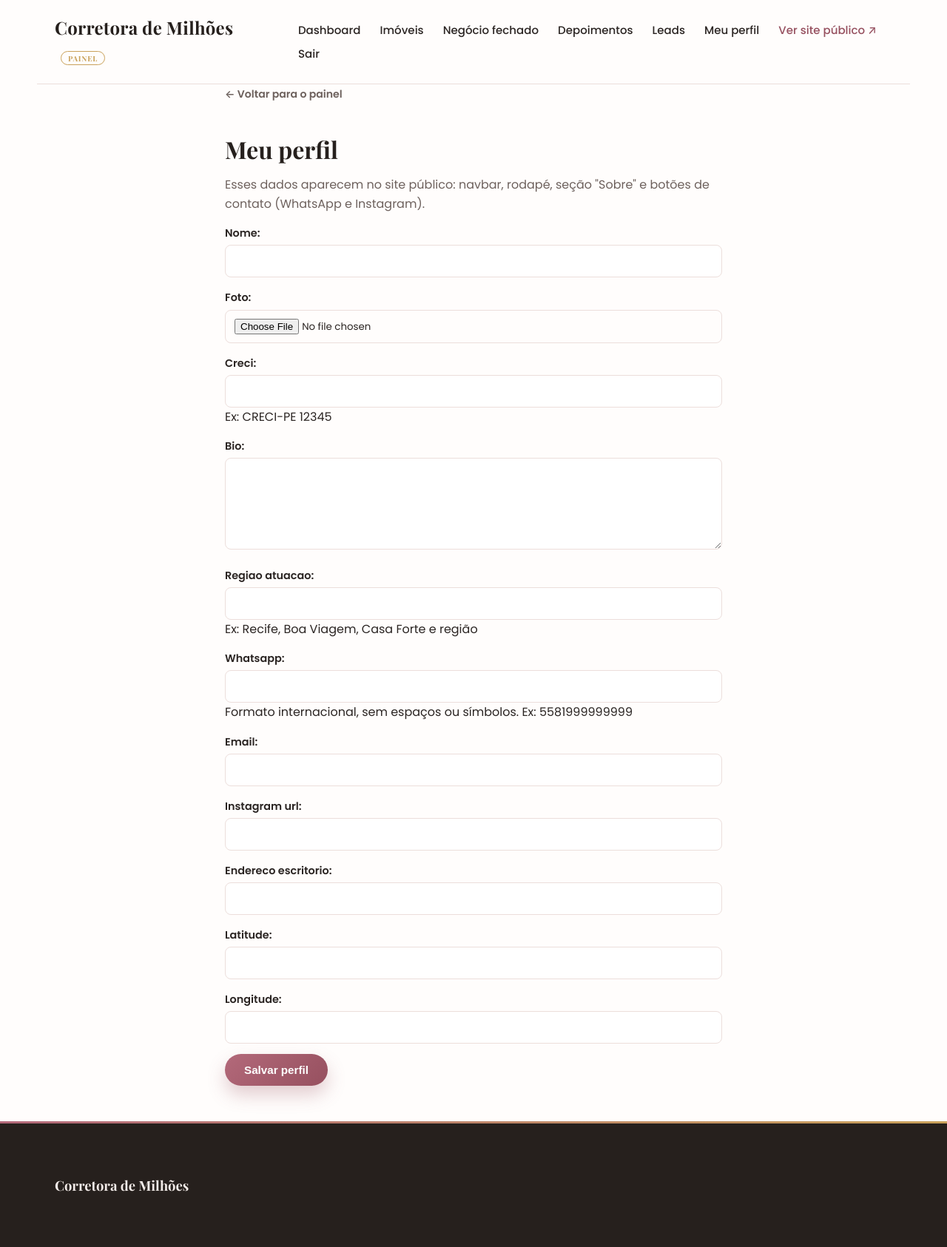
After one commit to HevertonMonteiro/corretora-de-milhoes, a Django app: page /painel/perfil/ in a window 1280 px wide. The commit adds this page. Shown: the whole page at 74% size. Run offline with Django 5.2, Linux system fonts and the light colour scheme; the visitor is signed in with stand-in values (Sample User, id 1); data that the repository does not hold is empty.

Commit message:
Corrige logout (405 em GET no Django 5) e adiciona tela de perfil no painel
- O botão "Sair" era um link GET; o LogoutView do Django 5 só aceita
  POST, então clicar nele dava 405 (tela em branco sem estilo). Vira
  um form POST estilizado como link, e o destino passa a ser a tela
  de login em vez da home pública.
- Remove a opção de Facebook de todo o site (link fake de placeholder).
- Nova tela "Meu perfil" no painel (/painel/perfil/) para editar nome,
  foto, CRECI, bio, WhatsApp, Instagram e localização sem precisar do
  /admin/ — funciona tanto para editar quanto para cadastrar o primeiro
  perfil (banco novo em produção).

Co-Authored-By: Claude Sonnet 5 <noreply@anthropic.com>

```diff
--- a/painel/forms.py
+++ b/painel/forms.py
@@ -2,6 +2,7 @@ from django import forms
 from django.forms import inlineformset_factory
 
 from imoveis.models import Imovel, ImovelFoto, Realizacao
+from perfil.models import PerfilCorretora
 
 
 MAX_FOTOS_POR_IMOVEL = 9
@@ -42,3 +43,16 @@ class RealizacaoForm(forms.ModelForm):
         widgets = {
             "texto": forms.Textarea(attrs={"rows": 4}),
         }
+
+
+class PerfilForm(forms.ModelForm):
+    class Meta:
+        model = PerfilCorretora
+        # facebook_url fica de fora — a corretora não usa Facebook no site.
+        exclude = ["facebook_url", "atualizado_em"]
+        widgets = {
+            "bio": forms.Textarea(attrs={"rows": 5}),
+        }
+        help_texts = {
+            "whatsapp": "Formato internacional, sem espaços ou símbolos. Ex: 5581999999999",
+        }
--- a/painel/urls.py
+++ b/painel/urls.py
@@ -16,4 +16,5 @@ urlpatterns = [
     path("realizacoes/nova/", views.realizacao_create, name="realizacao_create"),
     path("depoimentos/", views.depoimentos_moderar, name="depoimentos_moderar"),
     path("leads/", views.leads_list, name="leads_list"),
+    path("perfil/", views.perfil_editar, name="perfil_editar"),
 ]
--- a/painel/views.py
+++ b/painel/views.py
@@ -7,8 +7,9 @@ from django.urls import reverse, reverse_lazy
 from imoveis.models import Imovel, Realizacao
 from depoimentos.models import Depoimento
 from leads.models import Lead
+from perfil.models import PerfilCorretora
 
-from .forms import ImovelForm, ImovelFotoFormSet, RealizacaoForm
+from .forms import ImovelForm, ImovelFotoFormSet, RealizacaoForm, PerfilForm
 
 
 class PainelLoginView(LoginView):
@@ -16,7 +17,7 @@ class PainelLoginView(LoginView):
 
 
 class PainelLogoutView(LogoutView):
-    next_page = "home"
+    next_page = "painel:login"
 
 
 @login_required
@@ -134,3 +135,21 @@ def leads_list(request):
 
     leads = Lead.objects.all()
     return render(request, "painel/leads_list.html", {"leads": leads})
+
+
+@login_required
+def perfil_editar(request):
+    """Perfil é um singleton: sempre edita o único registro existente, ou
+    cria o primeiro se ainda não houver nenhum (ex: banco novo em produção)."""
+    perfil = PerfilCorretora.objects.first()
+
+    if request.method == "POST":
+        form = PerfilForm(request.POST, request.FILES, instance=perfil)
+        if form.is_valid():
+            form.save()
+            messages.success(request, "Perfil atualizado com sucesso.")
+            return redirect(reverse("painel:perfil_editar"))
+    else:
+        form = PerfilForm(instance=perfil)
+
+    return render(request, "painel/perfil_form.html", {"form": form, "perfil_existe": perfil is not None})
--- a/static/css/style.css
+++ b/static/css/style.css
@@ -94,7 +94,8 @@ a { color: inherit; text-decoration: none; }
   align-items: center;
   flex-wrap: wrap;
 }
-.navbar nav a {
+.navbar nav a,
+.navbar nav .navbar-botao-sair {
   margin-left: 26px;
   font-weight: 500;
   font-size: 0.94rem;
@@ -102,8 +103,13 @@ a { color: inherit; text-decoration: none; }
   position: relative;
   padding: 4px 0;
   transition: color var(--transicao);
+  background: none;
+  border: none;
+  cursor: pointer;
+  font-family: inherit;
 }
-.navbar nav a::after {
+.navbar nav a::after,
+.navbar nav .navbar-botao-sair::after {
   content: "";
   position: absolute;
   left: 0; right: 100%;
@@ -112,8 +118,11 @@ a { color: inherit; text-decoration: none; }
   background: var(--cor-rose);
   transition: right var(--transicao);
 }
-.navbar nav a:hover { color: var(--cor-rose-escuro); }
-.navbar nav a:hover::after { right: 0; }
+.navbar nav a:hover,
+.navbar nav .navbar-botao-sair:hover { color: var(--cor-rose-escuro); }
+.navbar nav a:hover::after,
+.navbar nav .navbar-botao-sair:hover::after { right: 0; }
+.navbar-logout-form { display: contents; }
 
 .navbar-tag {
   font-size: 0.62rem;
@@ -436,7 +445,6 @@ form input:focus, form select:focus, form textarea:focus { outline: none; border
 .social-float a:hover { transform: scale(1.06); }
 .social-float a svg { width: 22px; height: 22px; flex-shrink: 0; }
 .social-float .whatsapp-float { background: #25d366; }
-.social-float .facebook-float { background: #1877f2; }
 .social-float .instagram-float {
   background: linear-gradient(45deg, #f09433, #e6683c, #dc2743, #cc2366, #bc1888);
 }
--- a/templates/base.html
+++ b/templates/base.html
@@ -28,8 +28,12 @@
       <a href="{% url 'painel:realizacao_create' %}">Negócio fechado</a>
       <a href="{% url 'painel:depoimentos_moderar' %}">Depoimentos</a>
       <a href="{% url 'painel:leads_list' %}">Leads</a>
+      <a href="{% url 'painel:perfil_editar' %}">Meu perfil</a>
       <a href="{% url 'home' %}" target="_blank" rel="noopener" class="navbar-external">Ver site público ↗</a>
-      <a href="{% url 'painel:logout' %}">Sair</a>
+      <form method="post" action="{% url 'painel:logout' %}" class="navbar-logout-form">
+        {% csrf_token %}
+        <button type="submit" class="navbar-botao-sair">Sair</button>
+      </form>
     </nav>
     {% endif %}
   </header>
@@ -76,12 +80,6 @@
             Instagram
           </a>
         {% endif %}
-        {% if perfil.facebook_url %}
-          <a href="{{ perfil.facebook_url }}" target="_blank" rel="noopener">
-            <svg viewBox="0 0 24 24" width="18" height="18" fill="currentColor"><path d="M22 12a10 10 0 10-11.56 9.88v-6.99H7.9V12h2.54V9.8c0-2.5 1.49-3.89 3.78-3.89 1.1 0 2.24.2 2.24.2v2.46h-1.26c-1.24 0-1.63.77-1.63 1.56V12h2.78l-.44 2.89h-2.34v6.99A10 10 0 0022 12z"/></svg>
-            Facebook
-          </a>
-        {% endif %}
         {% if perfil.whatsapp %}
           <a href="{{ perfil.whatsapp_link }}" target="_blank" rel="noopener">
             <svg viewBox="0 0 24 24" width="18" height="18" fill="currentColor"><path d="M12.04 2c-5.5 0-9.96 4.46-9.96 9.96 0 1.76.46 3.48 1.33 5L2 22l5.2-1.36a9.94 9.94 0 004.84 1.23h.01c5.5 0 9.96-4.46 9.96-9.96S17.54 2 12.04 2zm5.84 14.24c-.25.7-1.24 1.29-2.02 1.45-.54.11-1.24.2-3.6-.77-3.02-1.25-4.96-4.32-5.11-4.52-.15-.2-1.22-1.62-1.22-3.09 0-1.47.77-2.19 1.05-2.49.27-.3.6-.37.8-.37.2 0 .4 0 .58.01.19.01.44-.07.68.53.25.6.86 2.08.94 2.23.08.15.13.33.03.53-.1.2-.15.33-.3.5-.15.18-.31.4-.45.54-.15.15-.3.31-.13.6.17.3.76 1.26 1.64 2.04 1.13 1 2.08 1.32 2.38 1.47.3.15.47.13.65-.08.18-.2.75-.87.95-1.17.2-.3.4-.25.68-.15.28.1 1.77.83 2.07.98.3.15.5.23.57.35.08.13.08.72-.17 1.42z"/></svg>
@@ -92,16 +90,11 @@
     </div>
   </footer>
 
-  {% if perfil.whatsapp or perfil.facebook_url or perfil.instagram_url %}
+  {% if perfil.whatsapp or perfil.instagram_url %}
   <div class="social-float">
     {% if perfil.instagram_url %}
       <a class="instagram-float" href="{{ perfil.instagram_url }}" target="_blank" rel="noopener" aria-label="Instagram">
         <svg viewBox="0 0 24 24" fill="currentColor"><path d="M12 2.2c3.2 0 3.6 0 4.85.07 3.25.15 4.77 1.69 4.92 4.92.06 1.25.07 1.62.07 4.81s-.01 3.56-.07 4.81c-.15 3.23-1.66 4.77-4.92 4.92-1.25.06-1.62.07-4.85.07s-3.6 0-4.85-.07c-3.26-.15-4.77-1.7-4.92-4.92-.06-1.25-.07-1.62-.07-4.81s.01-3.56.07-4.81c.15-3.23 1.66-4.77 4.92-4.92C8.4 2.2 8.8 2.2 12 2.2zm0 3.15a6.65 6.65 0 100 13.3 6.65 6.65 0 000-13.3zm0 10.97a4.32 4.32 0 110-8.64 4.32 4.32 0 010 8.64zm6.9-11.24a1.55 1.55 0 11-3.1 0 1.55 1.55 0 013.1 0z"/></svg>
-      </a>
-    {% endif %}
-    {% if perfil.facebook_url %}
-      <a class="facebook-float" href="{{ perfil.facebook_url }}" target="_blank" rel="noopener" aria-label="Facebook">
-        <svg viewBox="0 0 24 24" fill="currentColor"><path d="M22 12a10 10 0 10-11.56 9.88v-6.99H7.9V12h2.54V9.8c0-2.5 1.49-3.89 3.78-3.89 1.1 0 2.24.2 2.24.2v2.46h-1.26c-1.24 0-1.63.77-1.63 1.56V12h2.78l-.44 2.89h-2.34v6.99A10 10 0 0022 12z"/></svg>
       </a>
     {% endif %}
     {% if perfil.whatsapp %}
--- /dev/null
+++ b/templates/painel/perfil_form.html
@@ -0,0 +1,17 @@
+{% extends "base.html" %}
+
+{% block content %}
+<section class="container" style="max-width: 720px;">
+  <a href="{% url 'painel:dashboard' %}" class="voltar-link">← Voltar para o painel</a>
+  <h2>Meu perfil</h2>
+  <p style="color: var(--cor-texto-suave);">
+    Esses dados aparecem no site público: navbar, rodapé, seção "Sobre" e
+    botões de contato (WhatsApp e Instagram).
+  </p>
+  <form method="post" enctype="multipart/form-data">
+    {% csrf_token %}
+    {{ form.as_p }}
+    <button type="submit" class="btn btn-primary">Salvar perfil</button>
+  </form>
+</section>
+{% endblock %}
```
